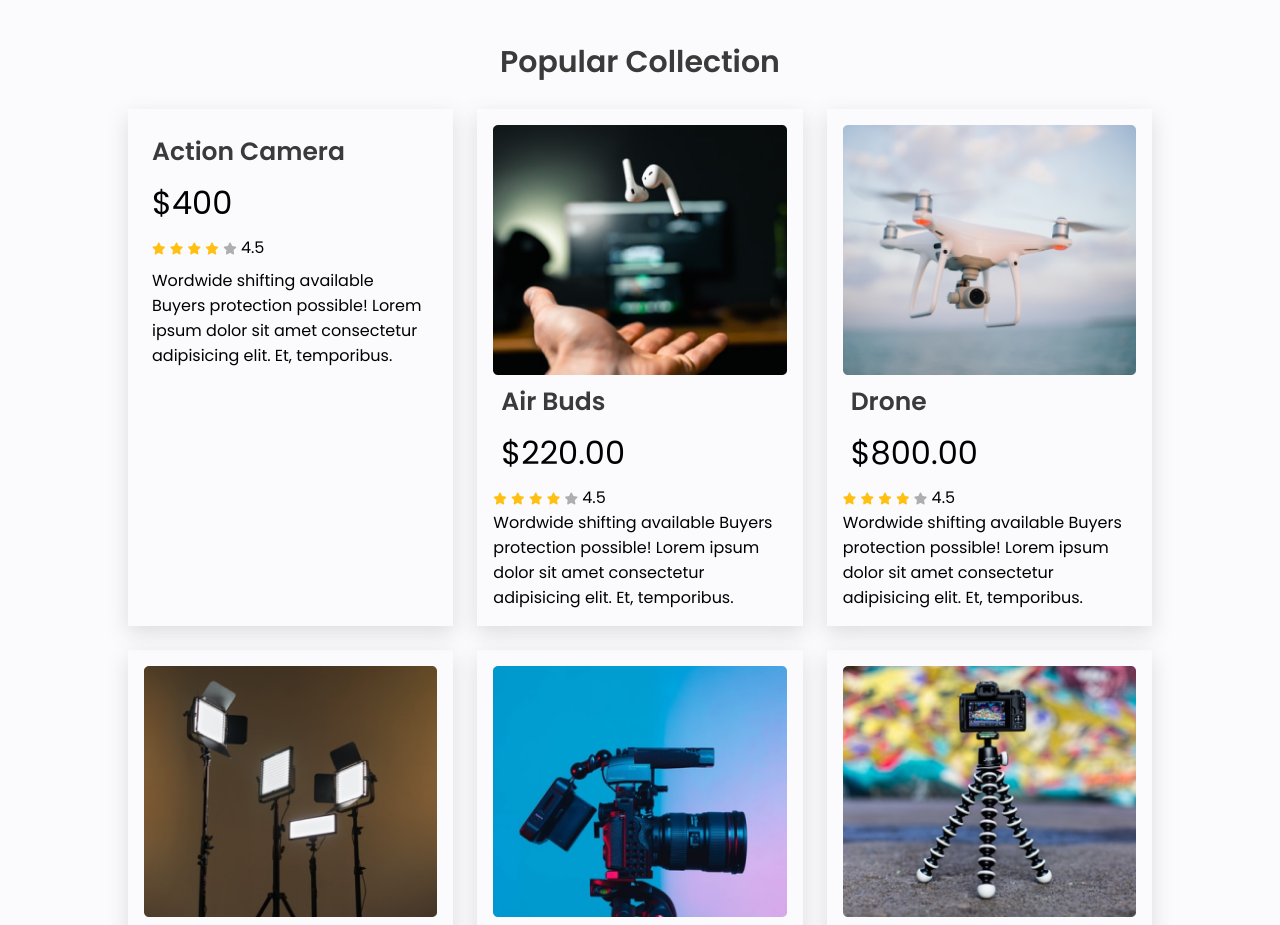
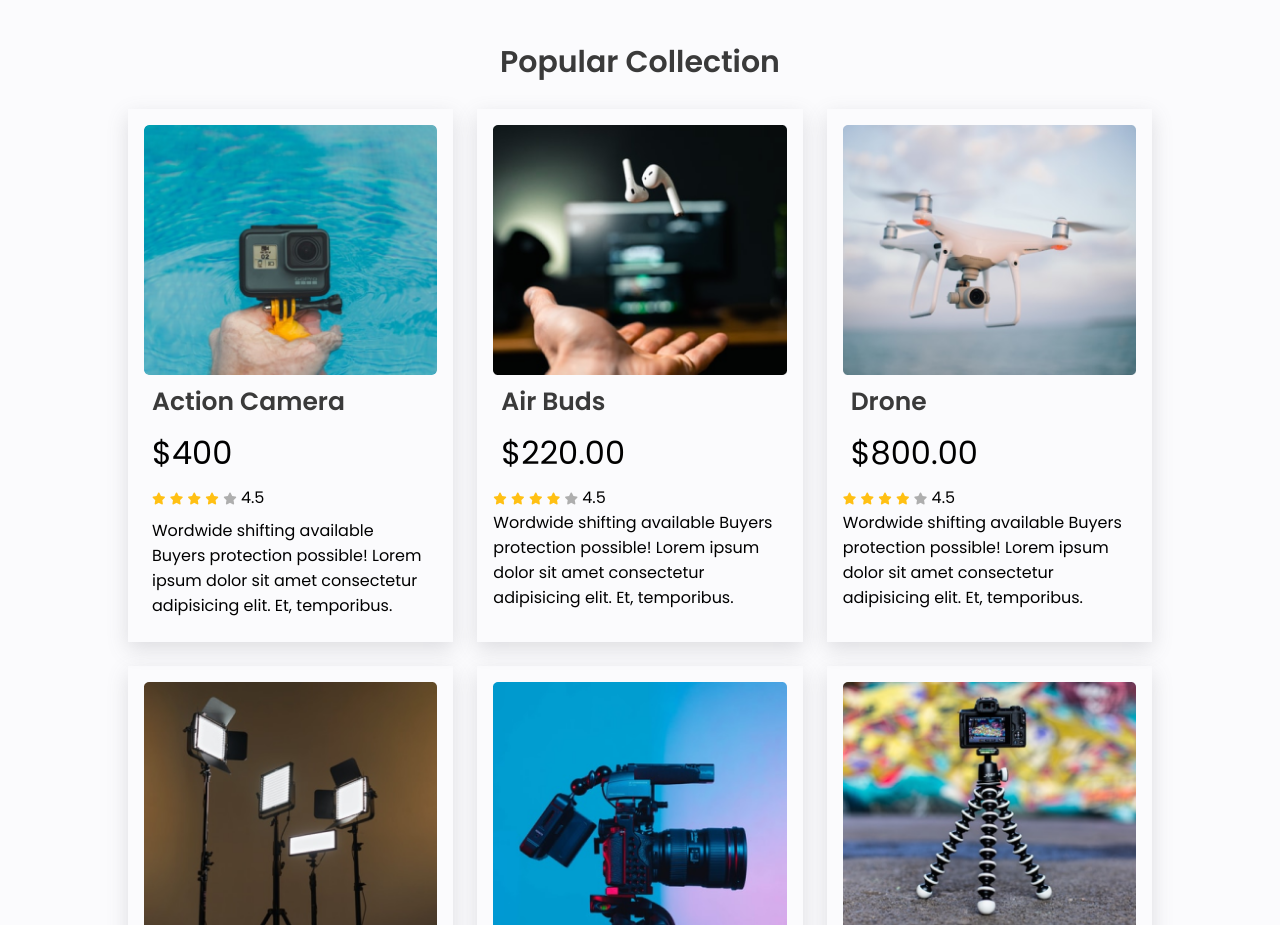
Before and after one commit to ssajolbd/influencer-gadgets, a plain HTML site: page index.html in a window 1280 px wide. Shown: the part 1020-1945 px from the top of the page. Drawn offline with Linux system fonts and the light colour scheme; the site is published under a folder, as on GitHub Pages, so addresses that start at the root find nothing.

Commit message:
finish work all ready

```diff
--- a/index.html
+++ b/index.html
@@ -91,7 +91,7 @@
 
         <div class="products">
 
-          <img class="product-img" src="/images/action.png" alt="" />
+          <img class="product-img" src="./images/action.png" alt="" />
 
           <div class="product-info">
             <h3>Action Camera</h3>
```
